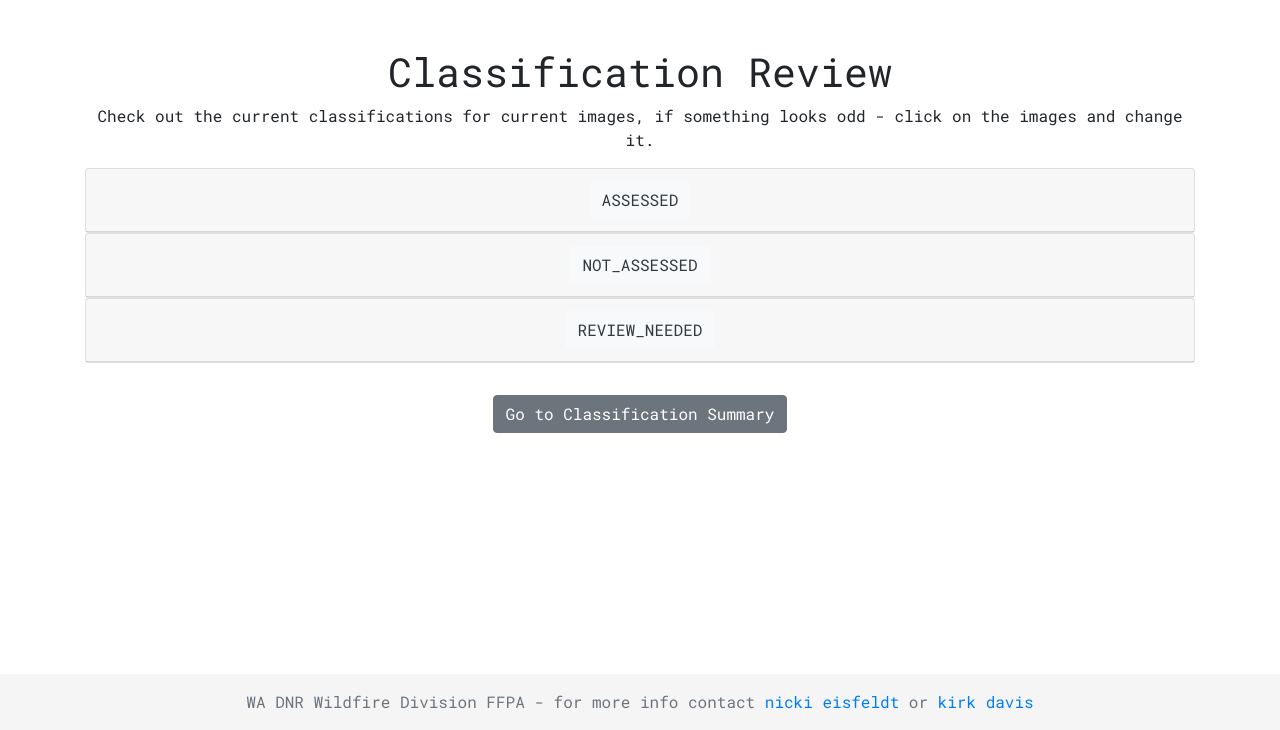
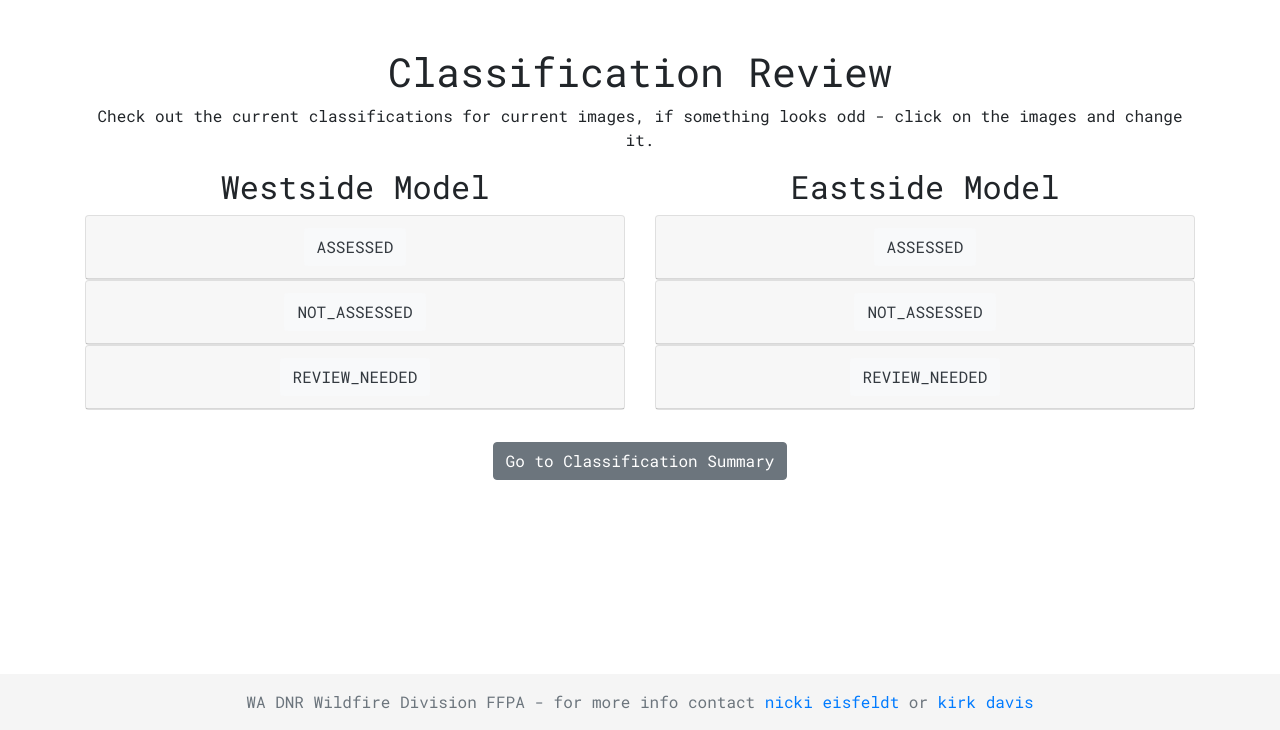
Before and after one commit to kirk5davis/ffpa-classifier, a Django app: page /review in a window 1280 px wide. Shown: the part 70-800 px from the top of the page. Run offline with Django 3.2, Linux system fonts and the light colour scheme; a user stored in the database is signed in; tables that the repository leaves empty hold one stand-in row (values such as "Sample post"); grey boxes marked "Sample" are stand-in pictures; some libraries are stand-ins or nearby versions.

Commit message:
changes for eastside-westside model divisions

```diff
--- a/classifier/models.py
+++ b/classifier/models.py
@@ -15,7 +15,7 @@ class Img(models.Model):
     )
 
     image = models.ImageField(upload_to='pics_to_classify/')
-    image_classification = models.CharField(max_length=12, choices=CLASSIFICATION_TYPES, blank=True)
+    image_classification = models.CharField(max_length=13, choices=CLASSIFICATION_TYPES, blank=True)
     model_type = models.CharField(max_length=8, choices=WA_LANDSCAPE_MODEL_TYPE, blank=True)
     updated_by_user = models.CharField(max_length=50, blank=True)
 
@@ -36,6 +36,12 @@ class Img(models.Model):
     def pictures_to_classify_east(self):
         return [i for i in Img.objects.all() if not i.image_classification and i.model_type == 'EASTSIDE']
 
+    def pictures_classified_west(self):
+        return [i for i in Img.objects.all() if i.image_classification and i.model_type == 'WESTSIDE']
+
+    def pictures_classified_east(self):
+        return [i for i in Img.objects.all() if i.image_classification and i.model_type == 'EASTSIDE']
+
     def __str__(self):
         if self.image_classification:
             return "Classified Image - {}".format(self.image_classification)
--- a/classifier/templates/classifier/img_update_form.html
+++ b/classifier/templates/classifier/img_update_form.html
@@ -2,7 +2,7 @@
 {% block content %}
 
       <div class="container py-5">
-        <h3>Image Classification Iterator</h3>
+        <h3>Image Classification Iterator - <small style="text-transform: capitalize; color: crimson;"><strong>{{ first_item.model_type }}</strong></small></h3>
         {% if user.is_authenticated %}
       <p>Classify the image below and store it in the database:<br></p>
           <img src="{{ first_item.image.url }}" width="60%" height="auto"/>
@@ -26,7 +26,7 @@
             <table class="table">
                 <tr>
                     <td>
-                        <p style=""><a href="{% url 'classify_home' %}">Stop Classifying</a></p>
+                        <p style=""><a href="{% url 'classify_home' %}">Stop Classifying/Switch Models</a></p>
                     </td>
                     <td>
                         <p><a href="{% url 'summary' %}">View Progress Summary</a></p>
--- a/classifier/templates/classifier/profile.html
+++ b/classifier/templates/classifier/profile.html
@@ -14,8 +14,7 @@
             <br>
             <hr>
             <p>
-
-                <button type="button" class="btn btn-secondary m-2" onclick="location.href='{% url 'admin:index' %}'">Go to Admin Site</button>
+                <button type="button" class="btn btn-secondary m-2" onclick="location.href='{% url 'admin:index' %}'">Go to Admin Page</button>
                 <button type="button" class="btn btn-secondary m-2" onclick="location.href='{% url 'logout' %}'">Log Out</button>
             </p>
         {% else %}
--- a/classifier/templates/classifier/review.html
+++ b/classifier/templates/classifier/review.html
@@ -5,7 +5,10 @@
         <h1> Classification Review </h1>
         {% if user.is_authenticated %}
         <p>Check out the current classifications for current images, if something looks odd - click on the images and change it.<br></p>
-        <div id="accordion">
+        <div class="row">
+        <div class="col-md-6">
+            <h2>Westside Model</h2>
+        <div id="accordion1">
           {% for classification in classification_list %}
             <div class="card">
               <div class="card-header" id="test">
@@ -16,11 +19,11 @@
                 </h5>
               </div>
             </div>
-          <div id="{{ classification }}" class="collapse" aria-labelledby="{{ classification }}" data-parent="#accordion">
+            <div id="{{ classification }}" class="collapse" aria-labelledby="{{ classification }}" data-parent="#accordion1">
             <div class="card-body">
-            {% for img in imgs %}
+              {% for img in imgs_west %}
                   {% if img.image_classification == classification %}
-                <a href="{% url 'classify_iter' img.id %}"><img class="review_img m-1" src="{{ img.image.url }}" width="auto" height="auto"/></a>
+                  <a href="{% url 'classify_iter' img.model_type img.id %}"><img class="review_img m-1" src="{{ img.image.url }}" width="auto" height="auto"/></a>
                   {% endif %}
               {% endfor %}
             </div>
@@ -28,11 +31,39 @@
 
           {% endfor %}
           </div>
+        </div>
+        <div class="col-md-6">
+          <h2>Eastside Model</h2>
+            <div id="accordion2">
+              {% for classification in classification_list %}
+                <div class="card">
+                  <div class="card-header" id="test">
+                    <h5 class="mb-0">
+                      <button class="btn btn-link bg-light text-dark" data-toggle="collapse" data-target="#{{ classification }}1" aria-expanded="false" aria-controls="{{ classification }}1">
+                          {{ classification }}
+                      </button>
+                    </h5>
+                  </div>
+                </div>
+                <div id="{{ classification }}1" class="collapse" aria-labelledby="{{ classification }}1" data-parent="#accordion2">
+                <div class="card-body">
+                  {% for img in imgs_east %}
+                      {% if img.image_classification == classification %}
+                      <a href="{% url 'classify_iter' img.model_type img.id %}"><img class="review_img m-1" src="{{ img.image.url }}" width="auto" height="auto"/></a>
+                      {% endif %}
+                  {% endfor %}
+                </div>
+                </div>
+
+              {% endfor %}
+              </div>
+            </div>
+          </div>
         {% else %}
           <p>Please <a href="{% url 'login' %}">log-in</a> to review classifications<br></p>
           <br>
         {% endif %}
         <br>
-        <button type="button" class="btn btn-secondary m-2" onclick="location.href='{% url 'summary' %}'">Go to Classification Summary</button>
+        <a class="btn btn-secondary m-2" href="{% url 'summary' %}">Go to Classification Summary</a>
       </div><!-- /.container -->
 {% endblock %}
--- a/classifier/templates/classifier/success.html
+++ b/classifier/templates/classifier/success.html
@@ -5,7 +5,7 @@
         <h1> - Success - </h1>
           <p>You've classified all available photos!</p>
             <i class="fas fa-smile fa-9x green"></i><br><br>
-            <button type="button" class="btn btn-secondary m-2" onclick="location.href='{% url 'summary' %}'">Go to Summary</button>
+            <a class="btn btn-secondary m-2" href="{% url 'summary' %}">Go to Classification Summary</a>
             <hr>
             <p class="text-muted small">Let the world know! Contact <a href="mailto:kirk.davis@dnr.wa.gov?subject=Finished all images!">Kirk Davis</a></p>
       </div><!-- /.container -->
--- a/classifier/templates/classifier/summary.html
+++ b/classifier/templates/classifier/summary.html
@@ -58,7 +58,7 @@
                 {% endfor %}
                 </table>
             </div>
-            <button type="button" class="btn btn-secondary m-2" onclick="location.href='{% url 'review' %}'">Go to Classification Review</button>
+            <a class="btn btn-secondary m-2" href="{% url 'review' %}">Go to Classification Image Review</a>
 
       </div><!-- /.container -->
 {% endblock %}
--- a/classifier/urls.py
+++ b/classifier/urls.py
@@ -8,8 +8,9 @@ urlpatterns = [
     path('', views.index, name='index'),
     path('home', views.index, name='index'),
     path('classify_imgs/', views.classify_home, name='classify_home'),
-    path('classify_imgs/<int:img_id>', views.classify_iter, name='classify_iter'),
+    path('classify_imgs/<str:model_type>/<int:img_id>', views.classify_iter, name='classify_iter'),
     path('summary', views.summary, name='summary'),
     path('profile', views.profile, name='profile'),
-    path('review', views.review, name='review')
+    path('review', views.review, name='review'),
+    path('success', views.success, name='success'),
 ] + static(settings.MEDIA_URL, document_root=settings.MEDIA_ROOT)
--- a/classifier/views.py
+++ b/classifier/views.py
@@ -10,39 +10,52 @@ from django.contrib.auth.models import User
 # Create your views here.
 def index(request):
     classification_types = Img.CLASSIFICATION_TYPES
+    model_types = Img.WA_LANDSCAPE_MODEL_TYPE
     class_list = [i[1] for i in classification_types]
+    model_list = [i[1] for i in model_types]
     template = loader.get_template('classifier/index.html')
     context = {
         'classification_list': class_list,
+        'model_list': model_list,
     }
     return HttpResponse(template.render(context, request))
 
 
 def classify_home(request):
+    west_finished = None
+    east_finished = None
+    classification_types = Img.CLASSIFICATION_TYPES
+    class_list = [i[1] for i in classification_types]
     try:
-        classification_types = Img.CLASSIFICATION_TYPES
-        class_list = [i[1] for i in classification_types]
-        img_objs_to_classify = [i for i in Img.objects.all() if not i.image_classification]
-        first_img_obj = img_objs_to_classify[0].id
-        template = loader.get_template('classifier/classify_imgs.html')
-        context = {
-            'classification_list': class_list,
-            'next_item_to_classify': first_img_obj,
-        }
-        return HttpResponse(template.render(context, request))
-    except IndexError:
+        next_img_obj_to_classify_west = Img.objects.filter(image_classification='', model_type='WESTSIDE').first().id
+    except (IndexError, AttributeError) as west_finished:
+        next_img_obj_to_classify_west = None
+    try:
+        next_img_obj_to_classify_east = Img.objects.filter(image_classification='', model_type='EASTSIDE').first().id
+    except (IndexError, AttributeError) as east_finished:
+        next_img_obj_to_classify_east = None
+    if west_finished and east_finished:
         template = loader.get_template('classifier/success.html')
         return HttpResponse(template.render({}, request))
 
+    template = loader.get_template('classifier/classify_imgs.html')
+    context = {
+        'classification_list': class_list,
+        'next_item_to_classify_west': next_img_obj_to_classify_west,
+        'next_item_to_classify_east': next_img_obj_to_classify_east,
+    }
+    return HttpResponse(template.render(context, request))
 
-def classify_iter(request, img_id):
+
+
+def classify_iter(request, model_type, img_id):
 
     # need to change this to class based views in order to do the post easier
     classification_types = Img.CLASSIFICATION_TYPES
     class_list = [i[0] for i in classification_types]
     # template = loader.get_template('classifier/classify_imgs_iter.html')
     template = loader.get_template('classifier/img_update_form.html')
-    img_obj = get_object_or_404(Img, pk=img_id)
+    img_obj = get_object_or_404(Img, pk=img_id, model_type=model_type)
 
     if request.method == 'POST':
         form = ImgUpdateForm(request.POST, instance=img_obj)
@@ -51,9 +64,9 @@ def classify_iter(request, img_id):
             print(request.user.username)
             form.instance.updated_by_user = request.user.username
             form.save()
-            next_img = Img.objects.filter(image_classification='').first()
+            next_img = Img.objects.filter(image_classification='', model_type=model_type).first()
             if next_img:
-                return redirect('classify_iter', img_id=next_img.id)
+                return redirect('classify_iter', img_id=next_img.id, model_type=next_img.model_type)
             if not next_img:
                 template = loader.get_template('classifier/success.html')
                 return HttpResponse(template.render({}, request))
@@ -123,9 +136,16 @@ def review(request):
     template = loader.get_template('classifier/review.html')
     classification_types = Img.CLASSIFICATION_TYPES
     class_list = [i[0] for i in classification_types]
-    imgs = [i for i in Img.objects.all()]
+    model_types = [i[1] for i in Img.WA_LANDSCAPE_MODEL_TYPE]
+    imgs_east = [i for i in Img.objects.all() if i.image_classification and i.model_type == 'EASTSIDE']
+    imgs_west = [i for i in Img.objects.all() if i.image_classification and i.model_type == 'WESTSIDE']
     context = {
         'classification_list': class_list,
-        'imgs': imgs,
+        'imgs_east': imgs_east,
+        'imgs_west': imgs_west,
     }
     return HttpResponse(template.render(context, request))
+
+def success(request):
+    template = loader.get_template('classifier/success.html')
+    return HttpResponse(template.render({}, request))
--- a/requirements.txt
+++ b/requirements.txt
@@ -1,6 +1,6 @@
 cycler==0.10.0
 diff-match-patch==20121119
-Django==2.0.6
+Django>=2.0.6
 django-extensions==2.1.3
 django-import-export==1.1.0
 et-xmlfile==1.0.1
@@ -14,7 +14,7 @@ Pillow==5.3.0
 pyparsing==2.3.0
 python-dateutil==2.7.5
 pytz==2018.5
-PyYAML==3.13
+PyYAML>=3.13
 six==1.11.0
 tablib==0.12.1
 unicodecsv==0.14.1
```
Also changed, not shown: classifier/templates/classifier/classify_imgs.html (+22 -2 lines), classifier/migrations/0003_auto_20190429_1525.py (added), classifier/migrations/0004_auto_20190429_1541.py (added). Lines whose indentation alone changed are shown as unchanged.
